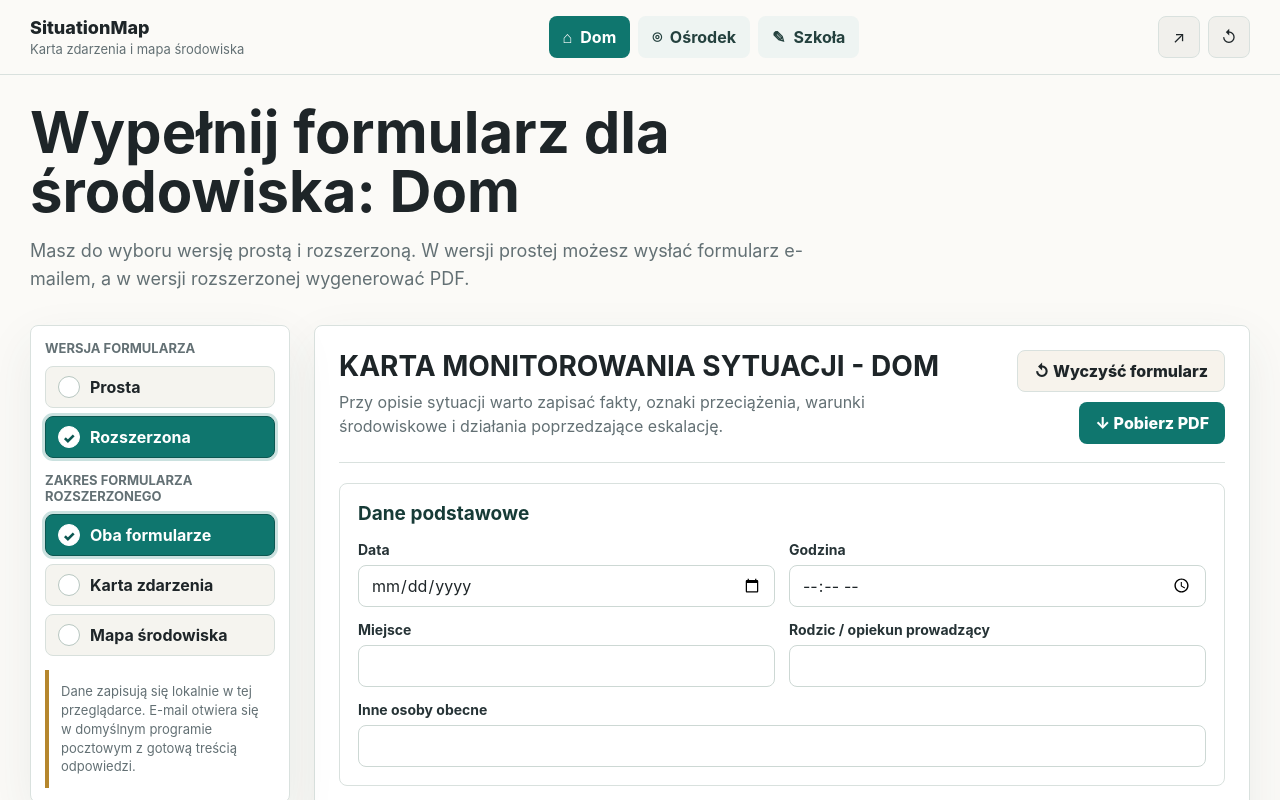
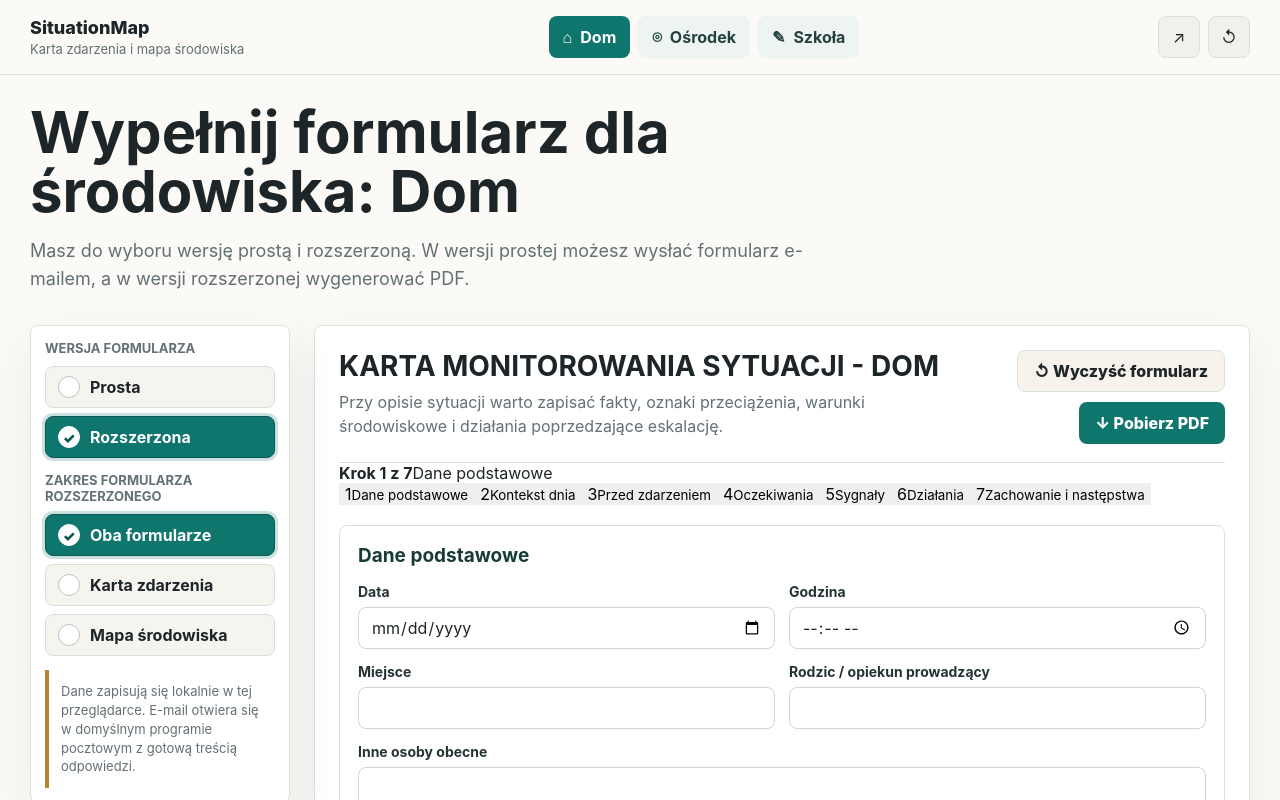
Before and after one commit to first-sunbeam/situationmap, a Vue app: page / in a window 1280 px wide. Both pictures are taken after a click on the button "Rozszerzona". Shown: the top 800 px of the page. Built offline with nearby package versions, Linux system fonts and the light colour scheme.

Commit message:
Simplify form components with shared form state

```diff
--- a/src/App.vue
+++ b/src/App.vue
@@ -14,20 +14,9 @@ const {
   environments,
   env,
   form,
-  calmTime,
-  commonSignals,
-  intensity,
-  regulationPhase,
-  tensionLevels,
-  yesNoPartial,
-  yesNoUnknown,
-  toggle,
-  buildPdf,
   sendEmail,
   resetCurrent,
-  resetSimple,
-  resetIncident,
-  resetMap
+  resetSimple
 } = useFormState();
 </script>
 
@@ -122,32 +111,9 @@ const {
           />
 
           <template v-else>
-            <IncidentForm
-              v-if="activeMode !== 'map'"
-              :env="env"
-              :form="form"
-              :tension-levels="tensionLevels"
-              :yes-no-unknown="yesNoUnknown"
-              :yes-no-partial="yesNoPartial"
-              :regulation-phase="regulationPhase"
-              :intensity="intensity"
-              :calm-time="calmTime"
-              :common-signals="commonSignals"
-              :toggle="toggle"
-              :build-pdf="buildPdf"
-              :reset-incident="resetIncident"
-              :field-errors="fieldErrors"
-            />
+            <IncidentForm v-if="activeMode !== 'map'" />
 
-            <EnvironmentMapForm
-              v-if="activeMode !== 'incident'"
-              :env="env"
-              :form="form"
-              :toggle="toggle"
-              :build-pdf="buildPdf"
-              :reset-map="resetMap"
-              :field-errors="fieldErrors"
-            />
+            <EnvironmentMapForm v-if="activeMode !== 'incident'" />
           </template>
         </div>
       </div>
--- a/src/components/EnvironmentMapForm.vue
+++ b/src/components/EnvironmentMapForm.vue
@@ -1,16 +1,18 @@
 <script setup>
+import { useFormState } from "../composables/useFormState";
+
 function hasOther(selected = [], value = "") {
   return selected.includes("Inne") || selected.includes("inne") || String(value || "").trim() !== "";
 }
 
-defineProps({
-  env: { type: Object, required: true },
-  form: { type: Object, required: true },
-  toggle: { type: Function, required: true },
-  buildPdf: { type: Function, required: true },
-  resetMap: { type: Function, required: true },
-  fieldErrors: { type: Object, required: true }
-});
+const {
+  env,
+  form,
+  toggle,
+  buildPdf,
+  resetMap,
+  fieldErrors
+} = useFormState();
 </script>
 
 <template>
--- a/src/components/IncidentForm.vue
+++ b/src/components/IncidentForm.vue
@@ -1,23 +1,54 @@
 <script setup>
+import { computed, ref } from "vue";
+import { useFormState } from "../composables/useFormState";
+
 function hasOther(selected = [], value = "") {
   return selected.includes("Inne") || selected.includes("inne") || String(value || "").trim() !== "";
 }
 
-defineProps({
-  env: { type: Object, required: true },
-  form: { type: Object, required: true },
-  tensionLevels: { type: Array, required: true },
-  yesNoUnknown: { type: Array, required: true },
-  yesNoPartial: { type: Array, required: true },
-  regulationPhase: { type: Array, required: true },
-  intensity: { type: Array, required: true },
-  calmTime: { type: Array, required: true },
-  commonSignals: { type: Array, required: true },
-  toggle: { type: Function, required: true },
-  buildPdf: { type: Function, required: true },
-  resetIncident: { type: Function, required: true },
-  fieldErrors: { type: Object, required: true }
-});
+const steps = [
+  { id: "meta", label: "Dane podstawowe" },
+  { id: "baseline", label: "Kontekst dnia" },
+  { id: "before", label: "Przed zdarzeniem" },
+  { id: "expectations", label: "Oczekiwania" },
+  { id: "signals", label: "Sygnały" },
+  { id: "actions", label: "Działania" },
+  { id: "outcome", label: "Zachowanie i następstwa" }
+];
+
+const activeStep = ref(steps[0].id);
+const currentStepIndex = computed(() => steps.findIndex((step) => step.id === activeStep.value));
+const currentStep = computed(() => steps[currentStepIndex.value]);
+const isFirstStep = computed(() => currentStepIndex.value === 0);
+const isLastStep = computed(() => currentStepIndex.value === steps.length - 1);
+
+function goToStep(stepId) {
+  activeStep.value = stepId;
+}
+
+function nextStep() {
+  if (!isLastStep.value) activeStep.value = steps[currentStepIndex.value + 1].id;
+}
+
+function previousStep() {
+  if (!isFirstStep.value) activeStep.value = steps[currentStepIndex.value - 1].id;
+}
+
+const {
+  env,
+  form,
+  tensionLevels,
+  yesNoUnknown,
+  yesNoPartial,
+  regulationPhase,
+  intensity,
+  calmTime,
+  commonSignals,
+  toggle,
+  buildPdf,
+  resetIncident,
+  fieldErrors
+} = useFormState();
 </script>
 
 <template>
@@ -33,8 +64,28 @@ defineProps({
       </div>
     </div>
 
+    <div class="stepper">
+      <div class="stepper-head">
+        <strong>Krok {{ currentStepIndex + 1 }} z {{ steps.length }}</strong>
+        <span>{{ currentStep.label }}</span>
+      </div>
+      <div class="stepper-list" aria-label="Postęp formularza rozszerzonego">
+        <button
+          v-for="(step, index) in steps"
+          :key="step.id"
+          type="button"
+          class="stepper-button"
+          :class="{ active: activeStep === step.id }"
+          @click="goToStep(step.id)"
+        >
+          <span>{{ index + 1 }}</span>
+          <small>{{ step.label }}</small>
+        </button>
+      </div>
+    </div>
+
     <div class="sections">
-      <section class="section">
+      <section v-show="activeStep === 'meta'" class="section">
         <h3>Dane podstawowe</h3>
         <div class="field-grid">
           <label class="field"><span class="field-label">Data</span><input class="text-input" :class="{ invalid: fieldErrors['meta.date'] }" type="date" v-model="form.meta.date" /><span v-if="fieldErrors['meta.date']" class="field-error">{{ fieldErrors['meta.date'] }}</span></label>
@@ -45,7 +96,7 @@ defineProps({
         </div>
       </section>
 
-      <section class="section">
+      <section v-show="activeStep === 'baseline'" class="section">
         <h3>0. Poziom bazowy i kontekst dnia</h3>
         <div class="field-grid">
           <label class="field"><span class="field-label">Poziom napięcia</span><select class="text-input" v-model="form.incident.tension"><option value="">Wybierz</option><option v-for="item in tensionLevels" :key="item">{{ item }}</option></select></label>
@@ -66,7 +117,7 @@ defineProps({
         </div>
       </section>
 
-      <section class="section">
+      <section v-show="activeStep === 'before'" class="section">
         <h3>1. Bezpośrednio przed zdarzeniem</h3>
         <div class="field-grid">
           <div class="field full">
@@ -80,7 +131,7 @@ defineProps({
         </div>
       </section>
 
-      <section class="section">
+      <section v-show="activeStep === 'expectations'" class="section">
         <h3>2. Oczekiwania w tym momencie</h3>
         <div class="choice-grid">
           <label class="choice" v-for="item in env.expectations" :key="item"><input type="checkbox" :checked="form.incident.expectations.includes(item)" @change="toggle(form.incident.expectations, item)" />{{ item }}</label>
@@ -88,7 +139,7 @@ defineProps({
         <label v-if="hasOther(form.incident.expectations, form.incident.expectationOther)" class="field full"><span class="field-label">Jeśli inne, wpisz jakie</span><input class="text-input" v-model="form.incident.expectationOther" /></label>
       </section>
 
-      <section class="section">
+      <section v-show="activeStep === 'signals'" class="section">
         <h3>3. Sygnały zmiany stanu</h3>
         <div class="field-grid">
           <label class="field"><span class="field-label">Czy pojawiły się sygnały?</span><select class="text-input" v-model="form.incident.signalsAppeared"><option value="">Wybierz</option><option v-for="item in yesNoUnknown" :key="`${item}-signals`">{{ item }}</option></select></label>
@@ -105,7 +156,7 @@ defineProps({
         </div>
       </section>
 
-      <section class="section">
+      <section v-show="activeStep === 'actions'" class="section">
         <h3>3A. Faza regulacyjna i 4. Działania</h3>
         <div class="field-grid">
           <label class="field full"><span class="field-label">Faza regulacyjna</span><select class="text-input" v-model="form.incident.phase"><option value="">Wybierz</option><option v-for="item in regulationPhase" :key="item">{{ item }}</option></select></label>
@@ -124,7 +175,7 @@ defineProps({
         </div>
       </section>
 
-      <section class="section">
+      <section v-show="activeStep === 'outcome'" class="section">
         <h3>5-9. Zachowanie, następstwa i regulacja</h3>
         <div class="field-grid">
           <label class="field full"><span class="field-label">Opis zachowania</span><textarea class="text-area" v-model="form.incident.behavior"></textarea></label>
@@ -148,6 +199,11 @@ defineProps({
       </section>
     </div>
 
+    <div class="section-nav">
+      <button v-if="!isFirstStep" class="secondary-button" type="button" @click="previousStep">← Poprzedni krok</button>
+      <button v-if="!isLastStep" class="secondary-button" type="button" @click="nextStep">Następny krok →</button>
+    </div>
+
     <div class="footer-actions">
       <button class="secondary-button" @click="buildPdf('open')">↗ Podgląd</button>
       <button class="primary-button" @click="buildPdf('download')">↓ Pobierz PDF</button>
--- a/src/composables/useFormState.js
+++ b/src/composables/useFormState.js
@@ -115,7 +115,9 @@ function loadState() {
   }
 }
 
-export function useFormState() {
+let formState;
+
+function createFormState() {
   const initial = loadState();
   const activeEnvKey = ref(initial.activeEnvKey);
   const activeVariant = ref(initial.activeVariant);
@@ -150,9 +152,7 @@ export function useFormState() {
     const target = document.querySelector(".invalid, .invalidSection, .validation-panel");
     if (!target) return;
     target.scrollIntoView({ behavior: "smooth", block: "start" });
-    if (target.classList.contains("validation-panel")) {
-      target.focus();
-    }
+    if (target.classList.contains("validation-panel")) target.focus();
   }
 
   function toggle(list, option) {
@@ -268,3 +268,8 @@ export function useFormState() {
     resetMap
   };
 }
+
+export function useFormState() {
+  if (!formState) formState = createFormState();
+  return formState;
+}
```
